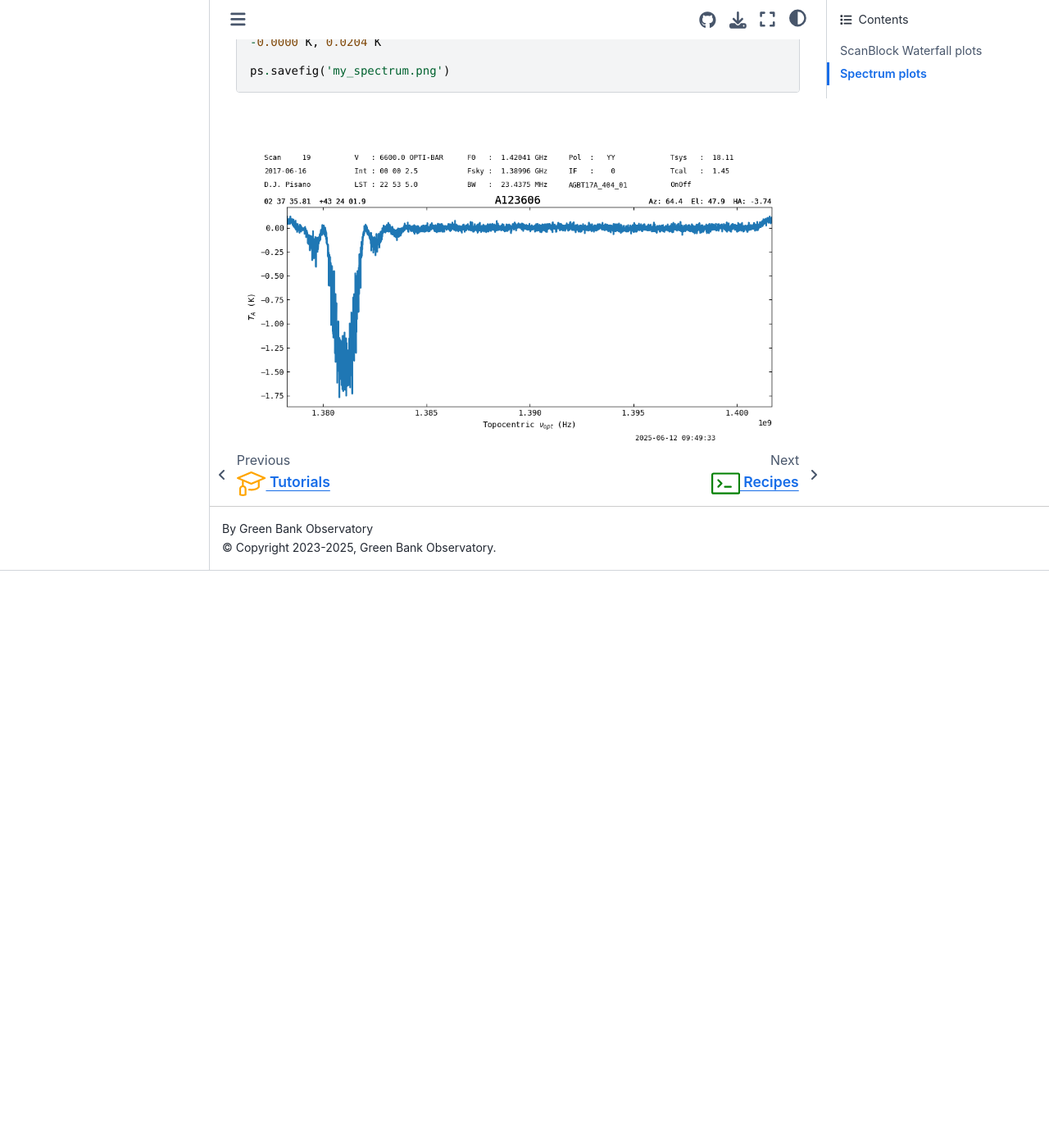
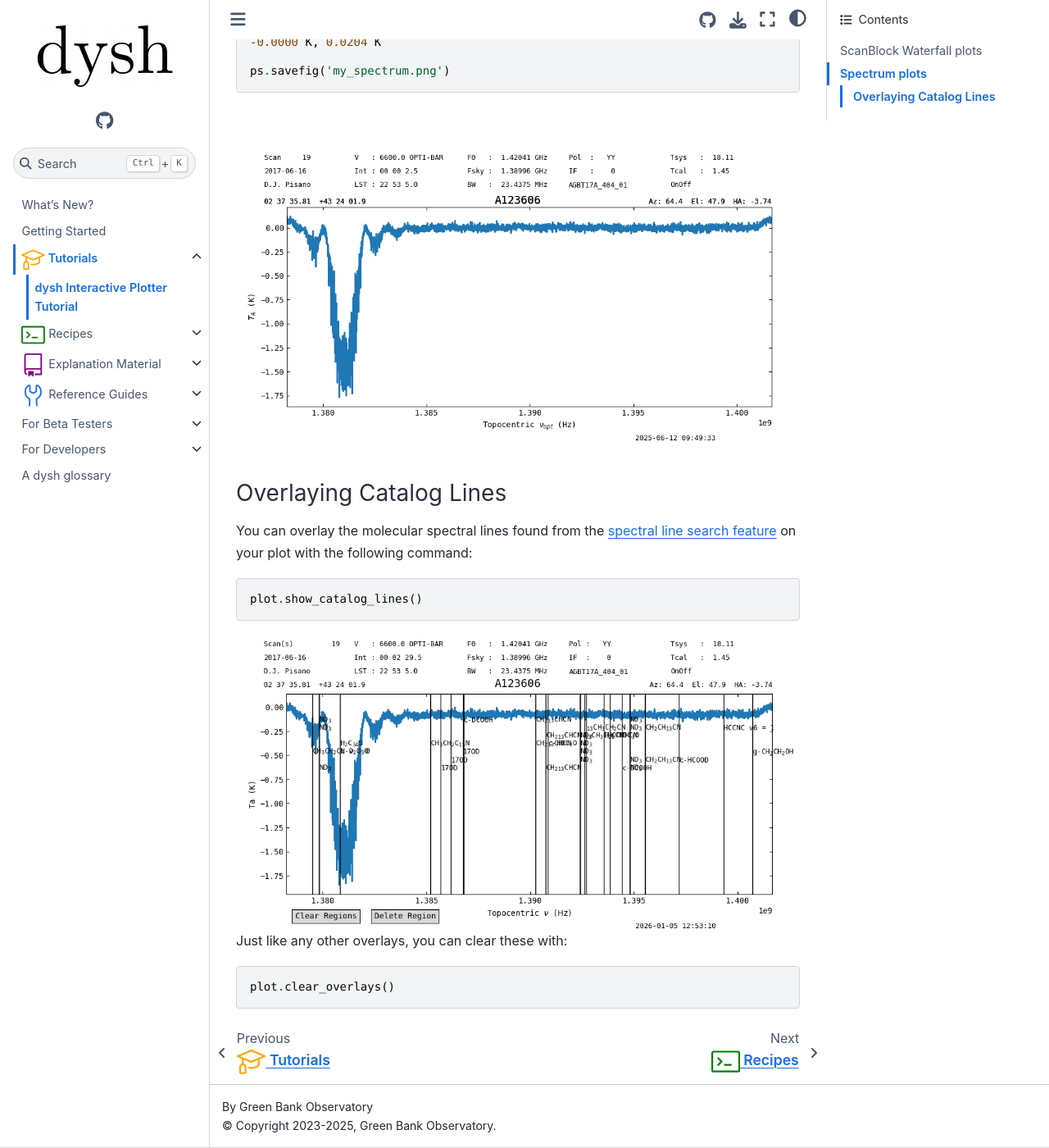
Before and after one commit to GreenBankObservatory/dysh, a Sphinx documentation site: the page built from docs/source/tutorials/iplotter.rst, in a window 1280 px wide and 1400 px high, scrolled down 6529 px. Shown: the whole window at 82% size. Built offline with Sphinx 7.4.7 and the Sphinx Book theme 1.1.4, drawn with Linux system fonts in a browser that asks for light colours; pages that are not in the unit, such as notebooks, are missing from menus; before the commit the page ends 7225 px from its top, so only the background shows below that.

Commit message:
clear_overlays works for catalog lines, and added docs

```diff
--- a/docs/source/tutorials/iplotter.rst
+++ b/docs/source/tutorials/iplotter.rst
@@ -164,3 +164,24 @@
     ps.savefig('my_spectrum.png')
 
 .. image:: files/iplotter8.png
+
+
+
+Overlaying Catalog Lines
+------------------------
+
+You can overlay the molecular spectral lines found from the
+`spectral line search feature <https://dysh.readthedocs.io/en/latest/how-tos/examples/line_search.html>`_
+on your plot with the following command:
+
+.. code-block::
+
+    plot.show_catalog_lines()
+
+.. image:: files/specplot_cataloglines.png
+
+Just like any other overlays, you can clear these with:
+
+.. code-block::
+
+    plot.clear_overlays()
```
Also changed, not shown: docs/source/tutorials/files/specplot_cataloglines.png (added), 1 other file.
